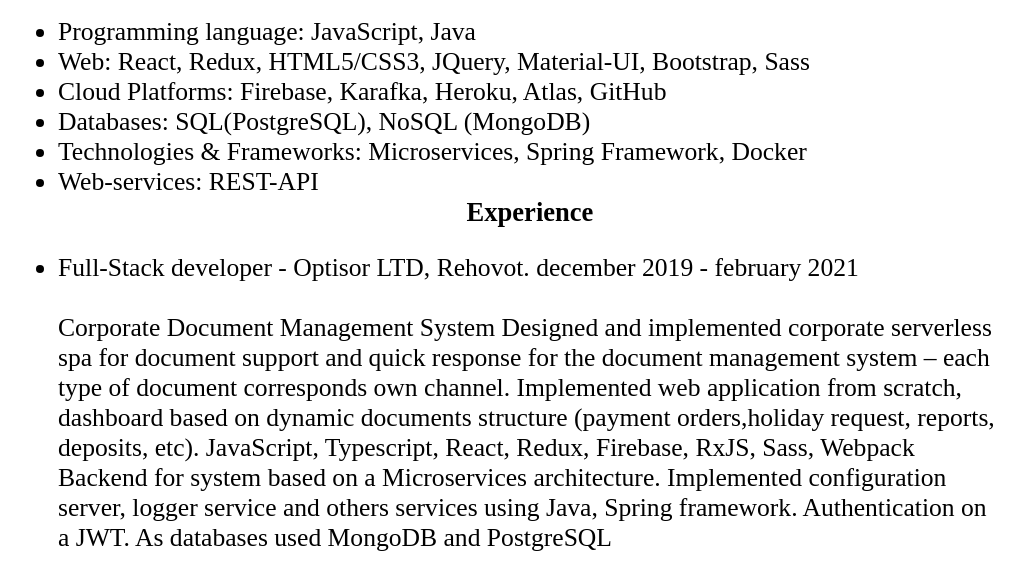
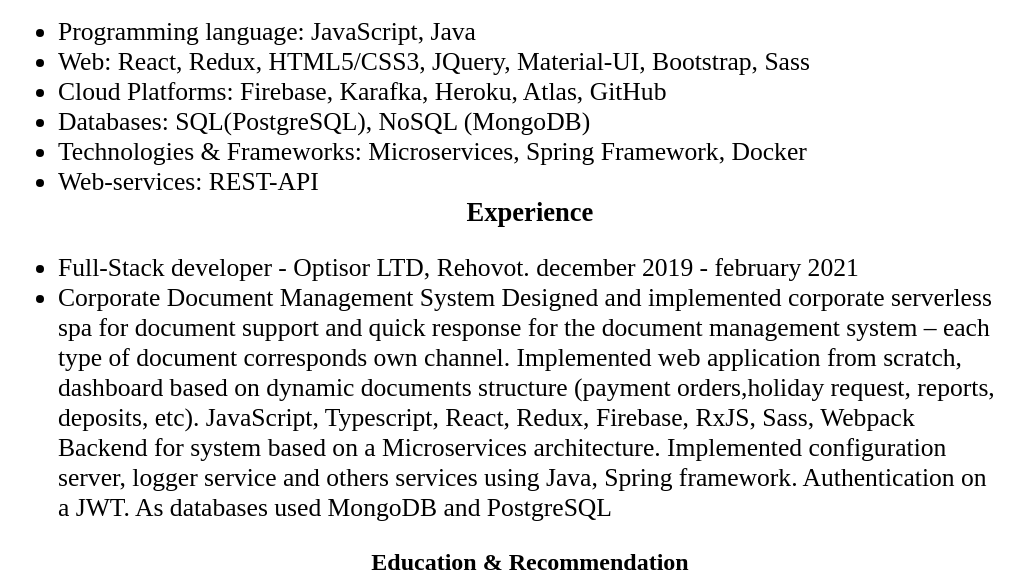
Before and after one commit to Urazof/rsschool-cv, a plain HTML site: page index.html in a window 1280 px wide. Shown: the part 372-952 px from the top of the page, without its empty margins (110-1134 px from the left). Drawn offline with Linux system fonts and the light colour scheme.

Commit message:
fix: fix html

```diff
--- a/index.html
+++ b/index.html
@@ -39,7 +39,7 @@
         <h5 class="block">Experience</h5>
         <ul class="section">
             <li>Full-Stack developer - Optisor LTD, Rehovot. december 2019 - february 2021</li>
-            <br>
+            <li>
             Corporate Document Management System
                 Designed and implemented corporate serverless spa for document support and quick response
                 for the document management system – each type of document corresponds own channel.
@@ -49,7 +49,7 @@
                 Backend for system based on a Microservices architecture. Implemented configuration server,
                 logger service and others services using Java, Spring framework. Authentication on a JWT.
                 As databases used MongoDB and PostgreSQL
-
+            </li>
         </ul>
     </section>
 
```
